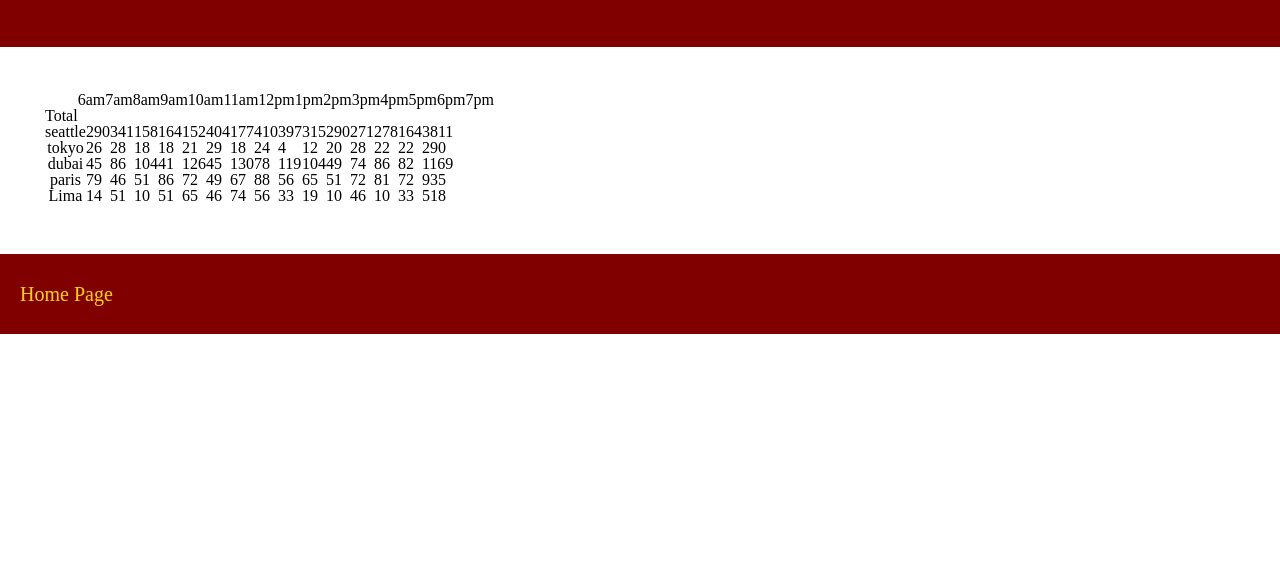
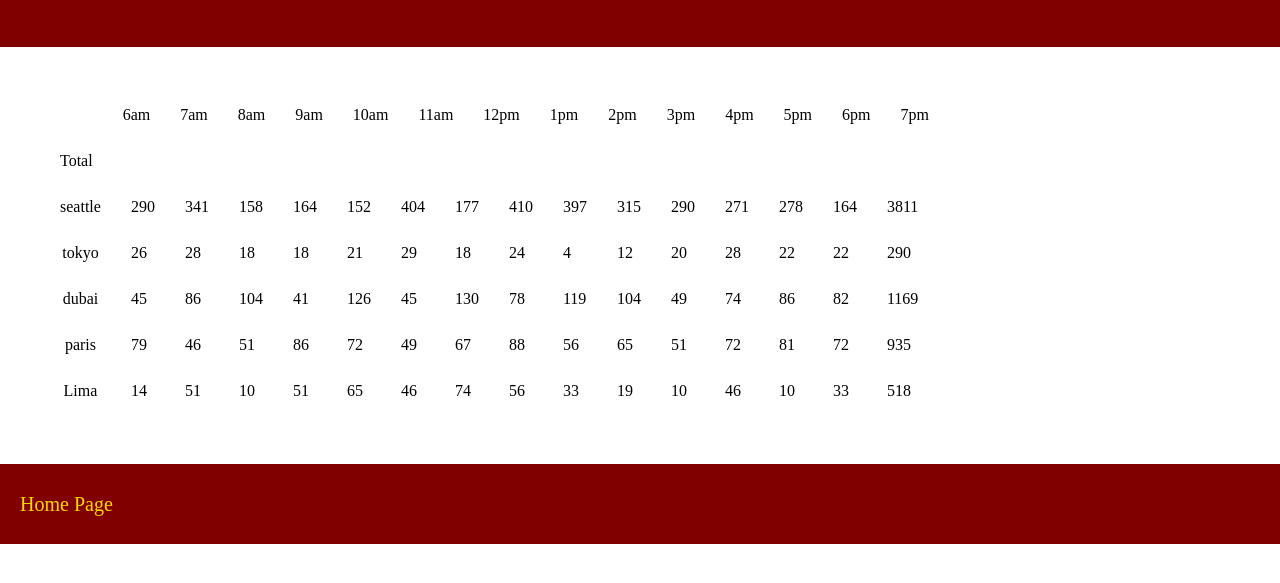
Before and after one commit to mahmoudzeidan10/cookie-stand, a plain HTML site: page sales.html in a window 1280 px wide. Shown: the part 53-636 px from the top of the page. Drawn offline with Linux system fonts and the light colour scheme.

Commit message:
adding table padding

```diff
--- a/css/style.css
+++ b/css/style.css
@@ -83,3 +83,10 @@ footer #nav2 {
 footer #nav3 {
     padding-top: 20px;
 }
+td{
+    padding: 15px;
+}
+th{
+    padding: 15px;
+
+}
```
